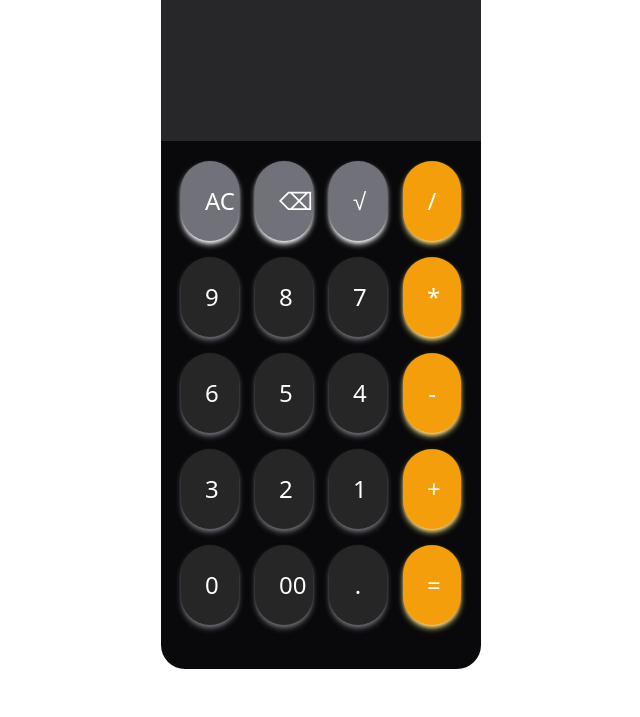
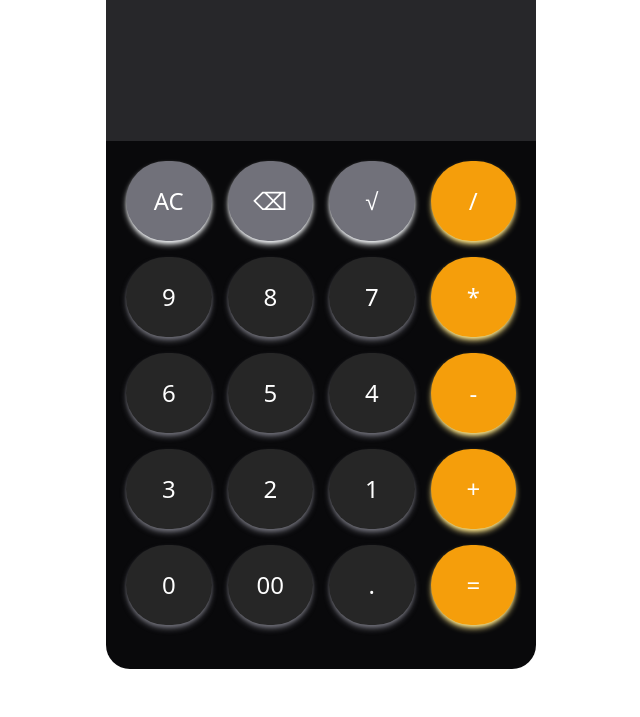
Before and after one commit to alend3964/calculator, a plain HTML site: page index.html in a window 1280 px wide. Shown: the part 83-800 px from the top of the page, without its empty margins (319-959 px from the left). Drawn offline with nearby package versions, Linux system fonts and the light colour scheme.

Commit message:
Update index.html

```diff
--- a/index.html
+++ b/index.html
@@ -7,7 +7,7 @@
 
 </head>
 <body>
-    <div class="mx-auto  mt-3 mb-3 px-[30rem] ">
+    <div class=" mx-auto pt-3  w-[750px] h-full  px-[10rem] ">
 
           <div class="p-5 pt-3  text-center text-3xl bg-zinc-950 rounded-t-3xl"><h1 class="text-white">Calculator</h1></div>
           <input type="text" id="display" class=" h-[9rem] bg-zinc-800 text-[4rem] text-white w-full"/>
```
